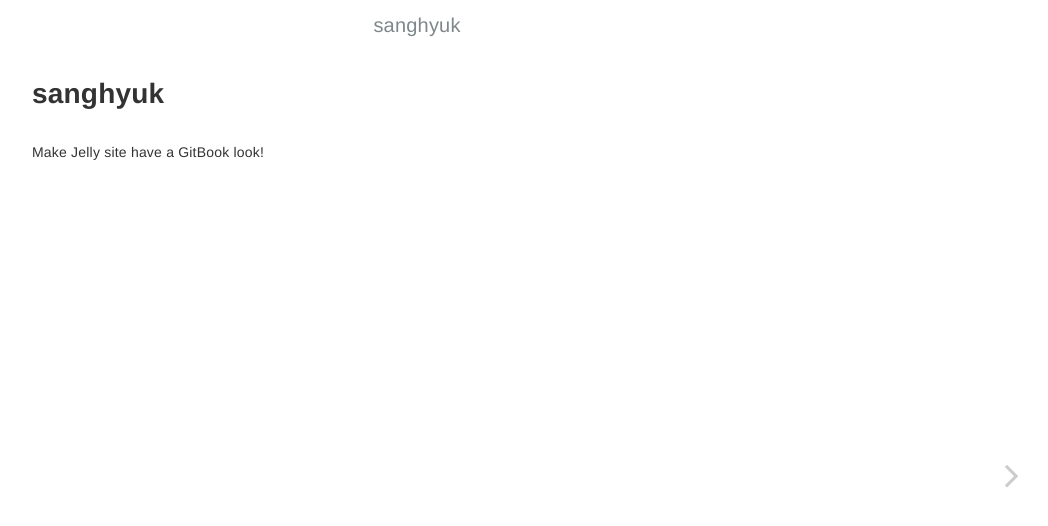
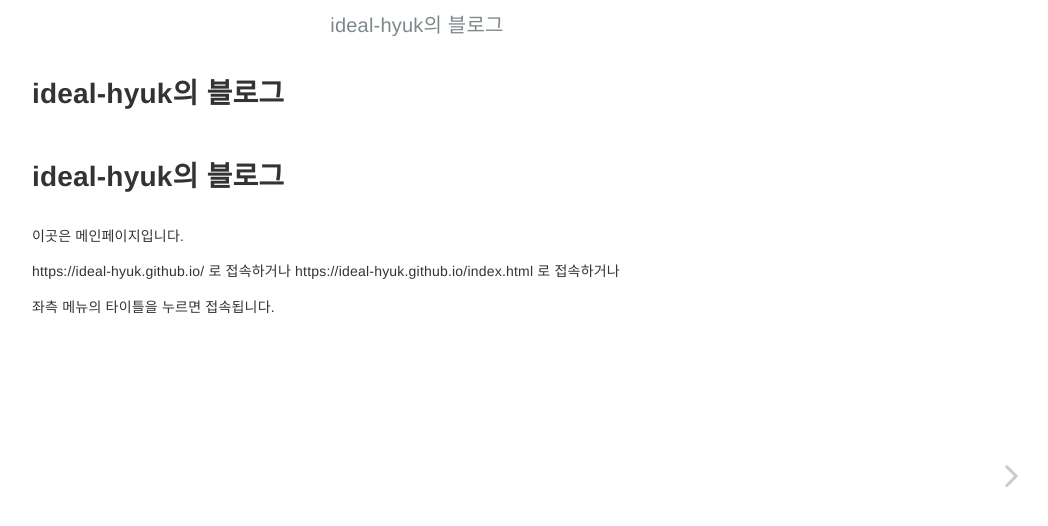
Before and after one commit to ideal-Hyuk/ideal-Hyuk.github.io, a Jekyll site: the page built from index.md, in a window 1280 px wide. Shown: the top 526 px of the page, without its empty margins (223-1271 px from the left). Built offline with Jekyll 4.4.1, drawn with Linux system fonts in a browser that asks for light colours; our own code applies the rules of GitHub Pages for plain Markdown files.

Commit message:
fix post

```diff
--- a/index.md
+++ b/index.md
@@ -2,4 +2,11 @@
 layout: home
 ---
 
-Make Jelly site have a GitBook look!
+# ideal-hyuk의 블로그
+
+이곳은 메인페이지입니다.
+
+https://ideal-hyuk.github.io/ 로 접속하거나
+https://ideal-hyuk.github.io/index.html 로 접속하거나
+
+좌측 메뉴의 타이틀을 누르면 접속됩니다.
```
